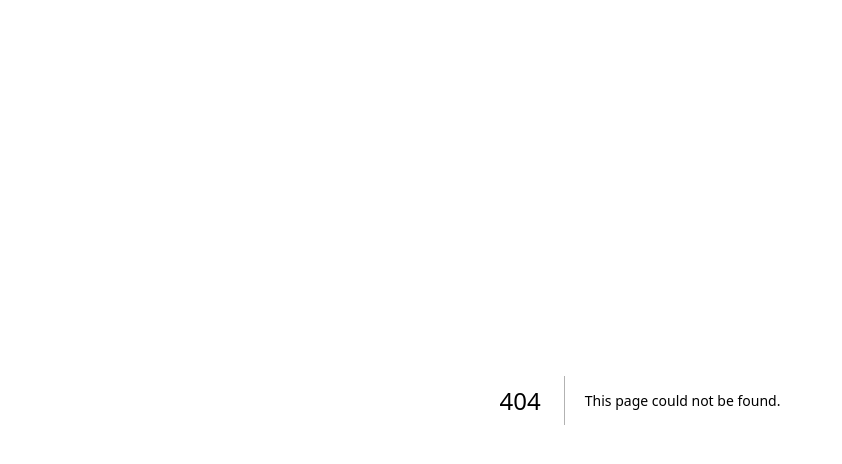
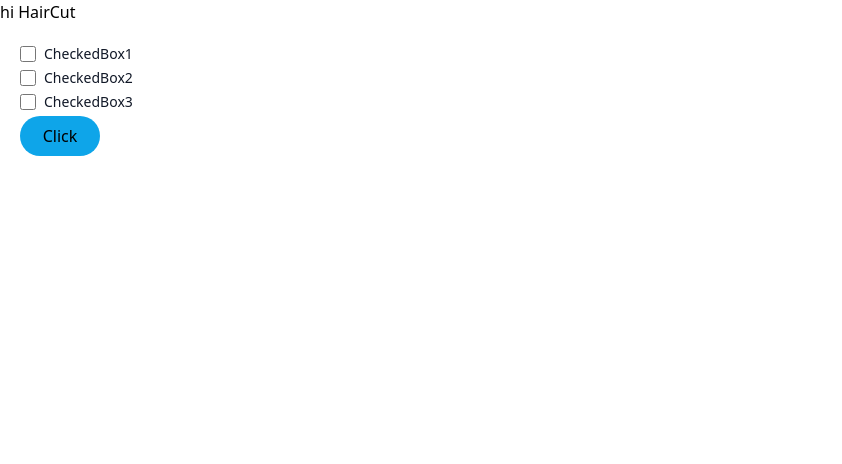
Before and after one commit to mshahzadmalik1995/block-chain-with-frontend-poc, a Next.js app: page /components/hairCut in a window 1280 px wide. Before the commit this address had no page. Shown: the top 464 px of the page, without its empty margins (0-842 px from the left). Built offline with nearby package versions, Linux system fonts and the light colour scheme.

Commit message:
add UI component

```diff
--- /dev/null
+++ b/pages/components/common.js
@@ -0,0 +1,37 @@
+export default function Common(){
+    const onSubmit = () => {
+        alert("submit data")
+    }
+    return(
+        <div className="p-5 flex flex-col gap-1">
+            <div class="flex items-center">
+                <input id="default-checkbox" type="checkbox"
+                value="" className="w-4 h-4 text-blue-600
+                bg-gray-100 border-gray-300 rounded
+                focus:ring-blue-500 dark:focus:ring-blue-600
+                    dark:ring-offset-gray-800 focus:ring-2
+                    dark:bg-gray-700 dark:border-gray-600"/>
+                <label for="checked-checkbox" className="ml-2 text-sm font-medium text-gray-900 dark:text-gray-300">CheckedBox1</label>
+            </div>
+            <div class="flex items-center">
+                <input id="default-checkbox" type="checkbox"
+                value="" className="w-4 h-4 text-blue-600
+                bg-gray-100 border-gray-300 rounded
+                focus:ring-blue-500 dark:focus:ring-blue-600
+                    dark:ring-offset-gray-800 focus:ring-2
+                    dark:bg-gray-700 dark:border-gray-600"/>
+                <label for="checked-checkbox" className="ml-2 text-sm font-medium text-gray-900 dark:text-gray-300">CheckedBox2</label>
+            </div>
+            <div class="flex items-center">
+                <input id="default-checkbox" type="checkbox"
+                value="" className="w-4 h-4 text-blue-600
+                bg-gray-100 border-gray-300 rounded
+                focus:ring-blue-500 dark:focus:ring-blue-600
+                    dark:ring-offset-gray-800 focus:ring-2
+                    dark:bg-gray-700 dark:border-gray-600"/>
+                <label for="checked-checkbox" className="ml-2 text-sm font-medium text-gray-900 dark:text-gray-300">CheckedBox3</label>
+            </div>
+            <button className="p-2 bg-sky-500 rounded-full w-20" onClick={onSubmit}>Click</button>
+        </div>
+    )
+}
--- /dev/null
+++ b/pages/components/hairCut.js
@@ -0,0 +1,9 @@
+import Common from "./common"
+export default function HairCut() {
+    return(
+        <div>
+            hi HairCut
+            <Common />
+        </div>
+    )
+}
--- /dev/null
+++ b/pages/components/home.js
@@ -0,0 +1,12 @@
+import Link from "next/link"
+export default function Home() {
+    return(
+        <nav className="max-w-6xl mx-auto p-5 flex flex-column items-center justify-between">
+            <ul>
+                <li><Link className="mr-4 p-6" href="/components/hairCut">HairCut</Link></li>
+                <li><Link className="mr-4 p-6" href="/components/product"> Produt</Link></li>
+                <li><Link href="/components/shampoo">Shampoo</Link></li>
+            </ul>
+        </nav>
+    )
+}
--- /dev/null
+++ b/pages/components/login.js
@@ -0,0 +1,36 @@
+import { useRouter } from "next/router";
+import { useState } from "react"
+//import Home from "./Home";
+
+
+export default function Login() {
+    const [name,setName] = useState()
+    const [pwd, setPwd] = useState()
+    const router = useRouter()
+    const userName= process.env.NEXT_PUBLIC_USERNAME;
+    const userPwd = process.env.NEXT_PUBLIC_PASSWORD;
+
+    const getName = (e) => {
+        setName(e.target.value);
+        console.log(e.target.value)
+    }
+    const getPwd = (e) => {
+        setPwd(e.target.value)
+        console.log(e.target.value)
+    }
+    const onSubmit = () => {
+        if(name === userName && pwd === userPwd){
+            console.log(`welcome ${name}`)
+            console.log(router)
+           // router.push('/Home')
+           router.push('/components/home')
+        }
+    }
+    return(
+        <div className="p-5 flex flex-col items-center gap-4 justify-between">
+            <input type="text" className="p-2 border-2 rounded" placeholder="Enter the name" onChange={getName}/>
+            <input type="password" className="p-2 border-2 rounded" placeholder="Enter the password" onChange={getPwd}/>
+            <button className="p-2 bg-sky-500 hover:bg-sky-700 rounded-full" onClick={onSubmit}>Submit</button>
+        </div>
+    )
+}
--- /dev/null
+++ b/pages/components/product.js
@@ -0,0 +1,10 @@
+import Common from "./common"
+
+export default function Product() {
+    return(
+        <div>
+            Hi Product
+            <Common />
+        </div>
+    )
+}
--- /dev/null
+++ b/pages/components/shampoo.js
@@ -0,0 +1,9 @@
+import Common from "./common"
+export default function Shampoo() {
+    return(
+        <div>
+            Hi Shampoo
+            <Common />
+        </div>
+    )
+}
--- a/pages/index.js
+++ b/pages/index.js
@@ -1,118 +1,13 @@
 import Image from 'next/image'
 import { Inter } from 'next/font/google'
+import Login from './components/login'
 
 const inter = Inter({ subsets: ['latin'] })
 
 export default function Home() {
   return (
-    <main
-      className={`flex min-h-screen flex-col items-center justify-between p-24 ${inter.className}`}
-    >
-      <div className="z-10 w-full max-w-5xl items-center justify-between font-mono text-sm lg:flex">
-        <p className="fixed left-0 top-0 flex w-full justify-center border-b border-gray-300 bg-gradient-to-b from-zinc-200 pb-6 pt-8 backdrop-blur-2xl dark:border-neutral-800 dark:bg-zinc-800/30 dark:from-inherit lg:static lg:w-auto lg:rounded-xl lg:border lg:bg-gray-200 lg:p-4 lg:dark:bg-zinc-800/30">
-          Get started by editing&nbsp;
-          <code className="font-mono font-bold">pages/index.js</code>
-        </p>
-        <div className="fixed bottom-0 left-0 flex h-48 w-full items-end justify-center bg-gradient-to-t from-white via-white dark:from-black dark:via-black lg:static lg:h-auto lg:w-auto lg:bg-none">
-          <a
-            className="pointer-events-none flex place-items-center gap-2 p-8 lg:pointer-events-auto lg:p-0"
-            href="https://vercel.com?utm_source=create-next-app&utm_medium=default-template-tw&utm_campaign=create-next-app"
-            target="_blank"
-            rel="noopener noreferrer"
-          >
-            By{' '}
-            <Image
-              src="/vercel.svg"
-              alt="Vercel Logo"
-              className="dark:invert"
-              width={100}
-              height={24}
-              priority
-            />
-          </a>
-        </div>
-      </div>
-
-      <div className="relative flex place-items-center before:absolute before:h-[300px] before:w-[480px] before:-translate-x-1/2 before:rounded-full before:bg-gradient-radial before:from-white before:to-transparent before:blur-2xl before:content-[''] after:absolute after:-z-20 after:h-[180px] after:w-[240px] after:translate-x-1/3 after:bg-gradient-conic after:from-sky-200 after:via-blue-200 after:blur-2xl after:content-[''] before:dark:bg-gradient-to-br before:dark:from-transparent before:dark:to-blue-700/10 after:dark:from-sky-900 after:dark:via-[#0141ff]/40 before:lg:h-[360px]">
-        <Image
-          className="relative dark:drop-shadow-[0_0_0.3rem_#ffffff70] dark:invert"
-          src="/next.svg"
-          alt="Next.js Logo"
-          width={180}
-          height={37}
-          priority
-        />
-      </div>
-
-      <div className="mb-32 grid text-center lg:mb-0 lg:grid-cols-4 lg:text-left">
-        <a
-          href="https://nextjs.org/docs?utm_source=create-next-app&utm_medium=default-template-tw&utm_campaign=create-next-app"
-          className="group rounded-lg border border-transparent px-5 py-4 transition-colors hover:border-gray-300 hover:bg-gray-100 hover:dark:border-neutral-700 hover:dark:bg-neutral-800/30"
-          target="_blank"
-          rel="noopener noreferrer"
-        >
-          <h2 className={`mb-3 text-2xl font-semibold`}>
-            Docs{' '}
-            <span className="inline-block transition-transform group-hover:translate-x-1 motion-reduce:transform-none">
-              -&gt;
-            </span>
-          </h2>
-          <p className={`m-0 max-w-[30ch] text-sm opacity-50`}>
-            Find in-depth information about Next.js features and API.
-          </p>
-        </a>
-
-        <a
-          href="https://nextjs.org/learn?utm_source=create-next-app&utm_medium=default-template-tw&utm_campaign=create-next-app"
-          className="group rounded-lg border border-transparent px-5 py-4 transition-colors hover:border-gray-300 hover:bg-gray-100 hover:dark:border-neutral-700 hover:dark:bg-neutral-800/30"
-          target="_blank"
-          rel="noopener noreferrer"
-        >
-          <h2 className={`mb-3 text-2xl font-semibold`}>
-            Learn{' '}
-            <span className="inline-block transition-transform group-hover:translate-x-1 motion-reduce:transform-none">
-              -&gt;
-            </span>
-          </h2>
-          <p className={`m-0 max-w-[30ch] text-sm opacity-50`}>
-            Learn about Next.js in an interactive course with&nbsp;quizzes!
-          </p>
-        </a>
-
-        <a
-          href="https://vercel.com/templates?framework=next.js&utm_source=create-next-app&utm_medium=default-template-tw&utm_campaign=create-next-app"
-          className="group rounded-lg border border-transparent px-5 py-4 transition-colors hover:border-gray-300 hover:bg-gray-100 hover:dark:border-neutral-700 hover:dark:bg-neutral-800/30"
-          target="_blank"
-          rel="noopener noreferrer"
-        >
-          <h2 className={`mb-3 text-2xl font-semibold`}>
-            Templates{' '}
-            <span className="inline-block transition-transform group-hover:translate-x-1 motion-reduce:transform-none">
-              -&gt;
-            </span>
-          </h2>
-          <p className={`m-0 max-w-[30ch] text-sm opacity-50`}>
-            Discover and deploy boilerplate example Next.js&nbsp;projects.
-          </p>
-        </a>
-
-        <a
-          href="https://vercel.com/new?utm_source=create-next-app&utm_medium=default-template-tw&utm_campaign=create-next-app"
-          className="group rounded-lg border border-transparent px-5 py-4 transition-colors hover:border-gray-300 hover:bg-gray-100 hover:dark:border-neutral-700 hover:dark:bg-neutral-800/30"
-          target="_blank"
-          rel="noopener noreferrer"
-        >
-          <h2 className={`mb-3 text-2xl font-semibold`}>
-            Deploy{' '}
-            <span className="inline-block transition-transform group-hover:translate-x-1 motion-reduce:transform-none">
-              -&gt;
-            </span>
-          </h2>
-          <p className={`m-0 max-w-[30ch] text-sm opacity-50`}>
-            Instantly deploy your Next.js site to a shareable URL with Vercel.
-          </p>
-        </a>
-      </div>
-    </main>
+    <div  className="flex items-center justify-center">
+      <Login />
+    </div>
   )
 }
--- a/styles/globals.css
+++ b/styles/globals.css
@@ -2,7 +2,7 @@
 @tailwind components;
 @tailwind utilities;
 
-:root {
+/*:root {
   --foreground-rgb: 0, 0, 0;
   --background-start-rgb: 214, 219, 220;
   --background-end-rgb: 255, 255, 255;
@@ -25,3 +25,4 @@ body {
     )
     rgb(var(--background-start-rgb));
 }
+*/
```
Also changed, not shown: 2 other files (tests, documents, lock files or other folders).
